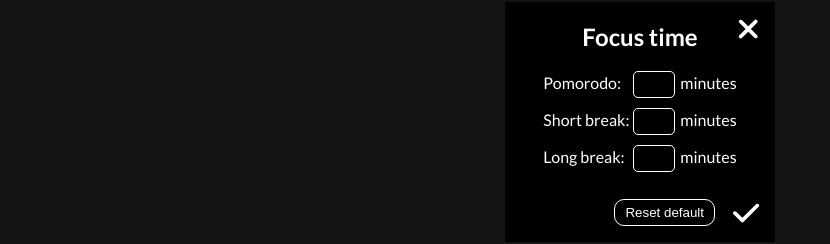
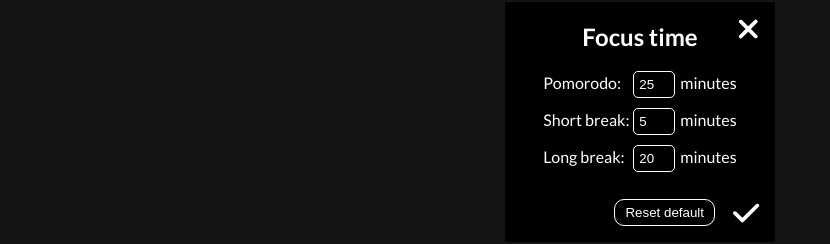
Before and after one commit to WersV/pomodoro-app, a Vue app: page / in a window 1280 px wide. Both pictures are taken after a click on the button "Config". Shown: the part 278-522 px from the top of the page, without its empty margins (0-830 px from the left). Built offline with nearby package versions, Linux system fonts and the light colour scheme.

Commit message:
change emit to store fun AppModal + add reset storeTime + v-model directly to storeTime

```diff
--- a/src/components/AppModal.vue
+++ b/src/components/AppModal.vue
@@ -9,7 +9,7 @@
 				<slot name="options"></slot>
 			</main>
 		</div>
-		<button @click="$emit('saveChanges')" class="save-btn">
+		<button @click="storeModal.saveModalChanges()" class="save-btn">
 			<font-awesome-icon icon="fa-solid fa-check" />
 		</button>
 		<button @click="storeTime.$reset()" class="reset-default-btn">Reset default</button>
@@ -31,8 +31,6 @@ const target = ref(null)
 onClickOutside(target, () => {
 	storeModal.switchModal()
 });
-
-defineEmits(['saveChanges'])
 </script>
 
 <style lang="scss" scoped>
--- a/src/stores/time.js
+++ b/src/stores/time.js
@@ -1,14 +1,18 @@
 import { defineStore } from 'pinia'
 import {ref} from 'vue'
 import { useStorage } from '@vueuse/core'
+import {useModalStore} from '@/stores/store.js'
 
 export const useTimeStore = defineStore('time', () => {
+  const storeModal = useModalStore()
   const pomodoroInputMinutes = useStorage('pomodoroInputMinutes', 25)
   const shortBreakInputMinutes = useStorage('shortBreakInputMinutes', 5)
   const longBreakInputMinutes = useStorage('longBreakInputMinutes', 20)
 
   function $reset() {
     pomodoroInputMinutes.value = 25
+    shortBreakInputMinutes.value = 5
+    longBreakInputMinutes.value = 20
   }
 
   function addInputValuesToStore() {
--- a/src/views/MainView.vue
+++ b/src/views/MainView.vue
@@ -4,14 +4,13 @@
   <AppControls />
   <AppModal
     v-if="storeModal.isModalDisplayed"
-    @save-changes="saveChanges()"
   >
     <template #options>
       <div>
         <h2 class="modal-h2">Focus time</h2>
-        <AppInput v-model="inputPomodoroMinutes" id="Pomodoro" label="Pomorodo: " type="number"/>
-        <AppInput v-model="inputShortBreakMinutes" id="ShortBreak" label="Short break: " type="number"/>
-        <AppInput v-model="inputLongBreakMinutes" id="LongBreak" label="Long break: " type="number"/>
+        <AppInput v-model="storeTime.pomodoroInputMinutes" id="Pomodoro" label="Pomorodo: " type="number"/>
+        <AppInput v-model="storeTime.shortBreakInputMinutes" id="ShortBreak" label="Short break: " type="number"/>
+        <AppInput v-model="storeTime.longBreakInputMinutes" id="LongBreak" label="Long break: " type="number"/>
       </div>
     </template>
   </AppModal>
@@ -31,17 +30,6 @@ import {useTimeStore} from '@/stores/time.js'
 const storeModal = useModalStore()
 const storeTime = useTimeStore()
 
-const inputPomodoroMinutes = ref('')
-const inputShortBreakMinutes = ref('')
-const inputLongBreakMinutes = ref('')
-
-const saveChanges = () => {
-  storeModal.saveModalChanges()
-  storeTime.pomodoroInputMinutes = Number(inputPomodoroMinutes.value)
-  storeTime.shortBreakInputMinutes = Number(inputShortBreakMinutes.value)
-  storeTime.longBreakInputMinutes = Number(inputLongBreakMinutes.value)
-}
-
 </script>
 
 <style lang="scss" scoped>
```
